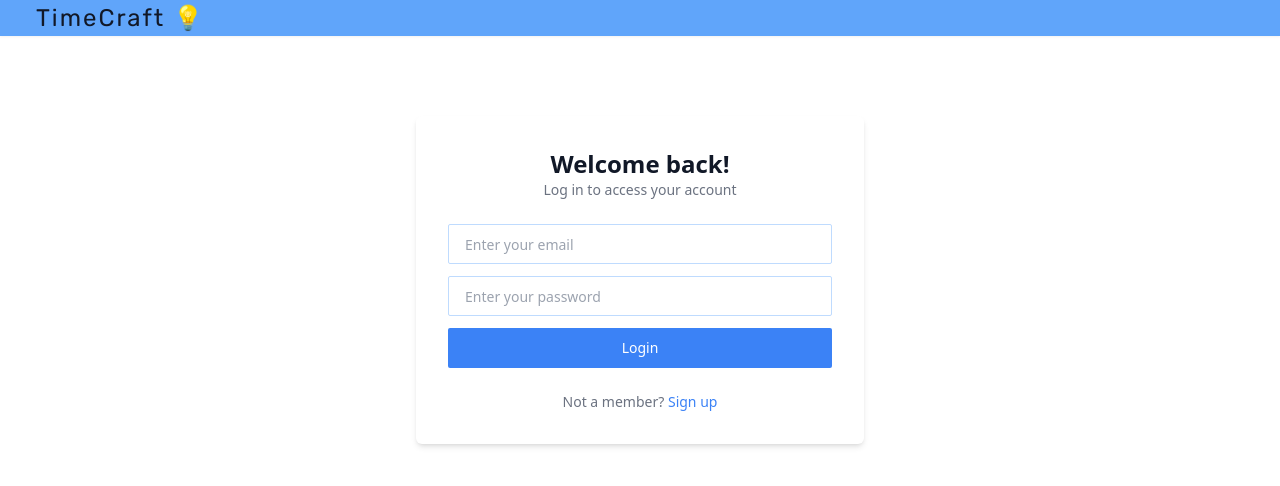
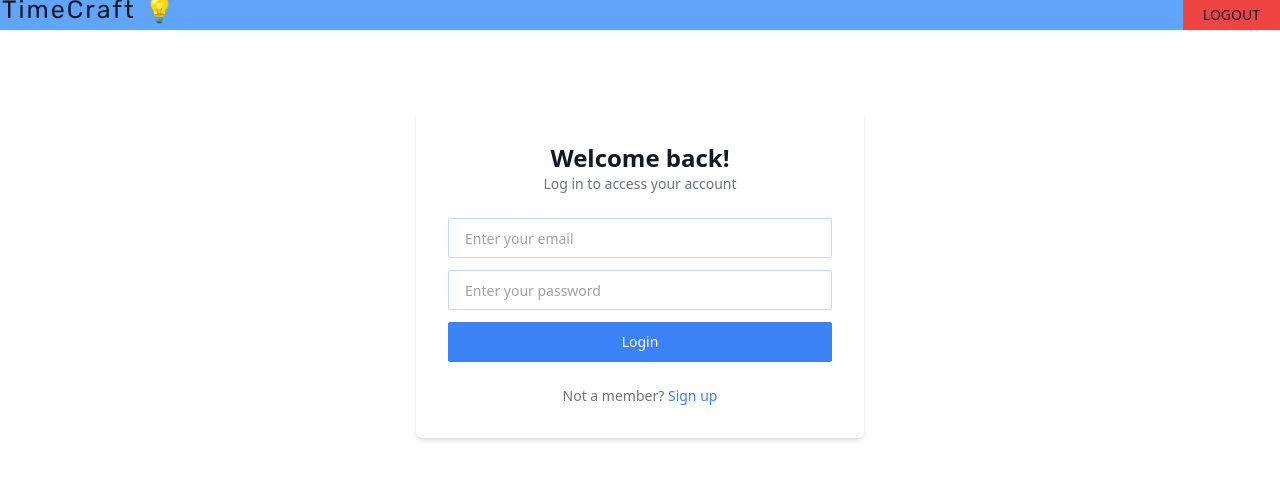
Before and after one commit to deXcripter/TimeCraft, a React (Vite) app in the folder frontend/: page /login in a window 1280 px wide. Shown: the top 486 px of the page. Built offline with nearby package versions, Linux system fonts and the light colour scheme.

Commit message:
added logout feature to the frontend

```diff
--- a/frontend/src/components/Header.jsx
+++ b/frontend/src/components/Header.jsx
@@ -1,10 +1,21 @@
+import { useNavigate } from 'react-router-dom';
 import styles from './Header.module.css';
 
 export default function Header() {
+  const navigate = useNavigate();
+  const logout = () => {
+    localStorage.removeItem('token');
+    navigate('/login');
+  };
   return (
-    <div className="bg-blue-400 flex items-center shadow-blue-600 drop-shadow-sm">
-      <svg className="h-9 w-9"></svg>
-      <span className={styles.logo}>TimeCraft 💡</span>
-    </div>
+    <>
+      <div className="bg-blue-400 flex justify-between shadow-blue-600 drop-shadow-sm">
+        {/* <svg className="h-9 w-9"></svg> */}
+        <span className={styles.logo}>TimeCraft 💡</span>
+        <button className="px-5 uppercase bg-red-500" onClick={() => logout()}>
+          Logout
+        </button>
+      </div>
+    </>
   );
 }
--- a/frontend/src/components/Header.module.css
+++ b/frontend/src/components/Header.module.css
@@ -4,6 +4,10 @@
   font-family: 'Rubik', sans-serif;
   font-size: x-large;
   letter-spacing: 2px;
+  height: 30px;
+  font-size: 25px;
+  margin: auto 2px;
+  /* background-color: red; */
 }
 
 /* text-xl font-bold justify-start tracking-wider font- */
```
